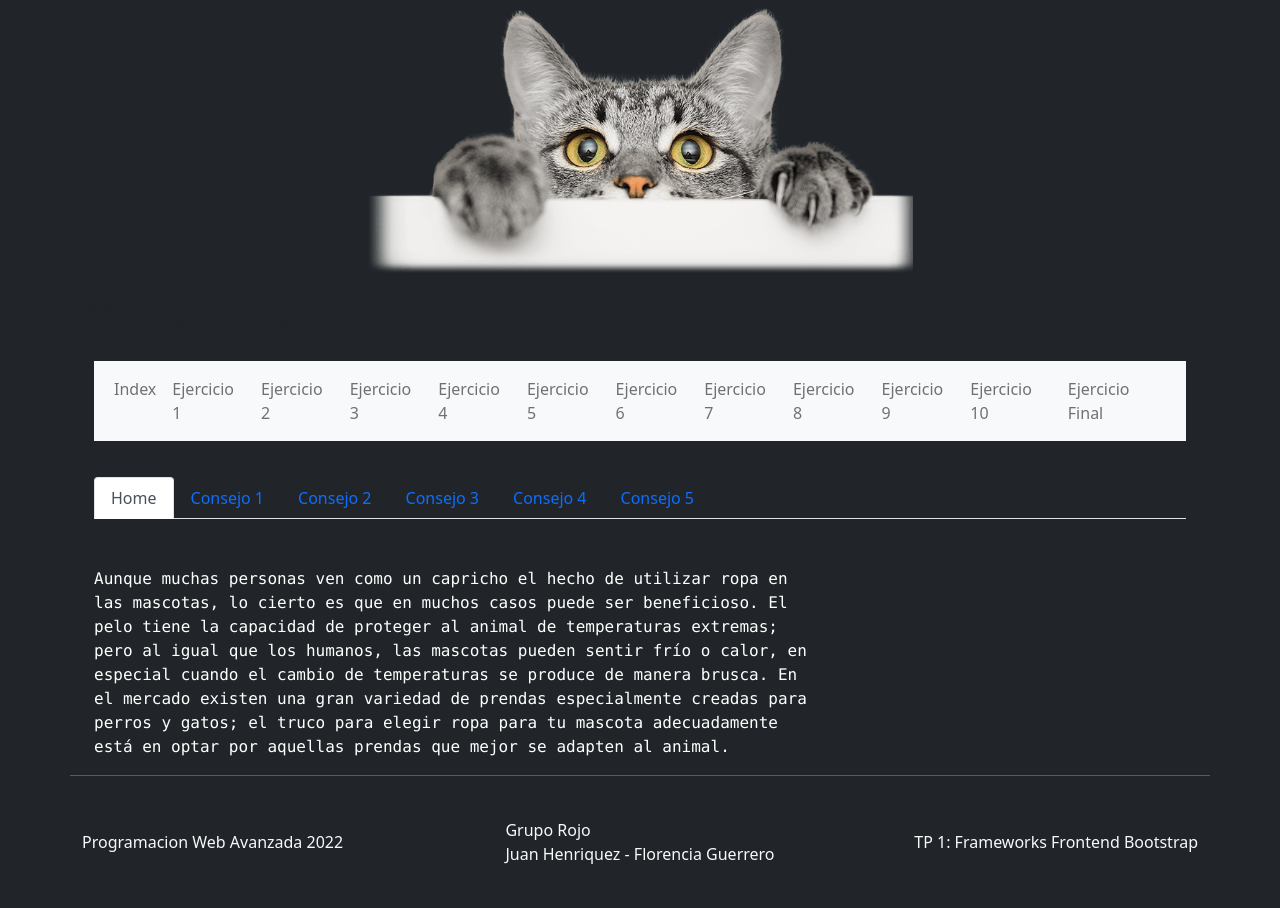
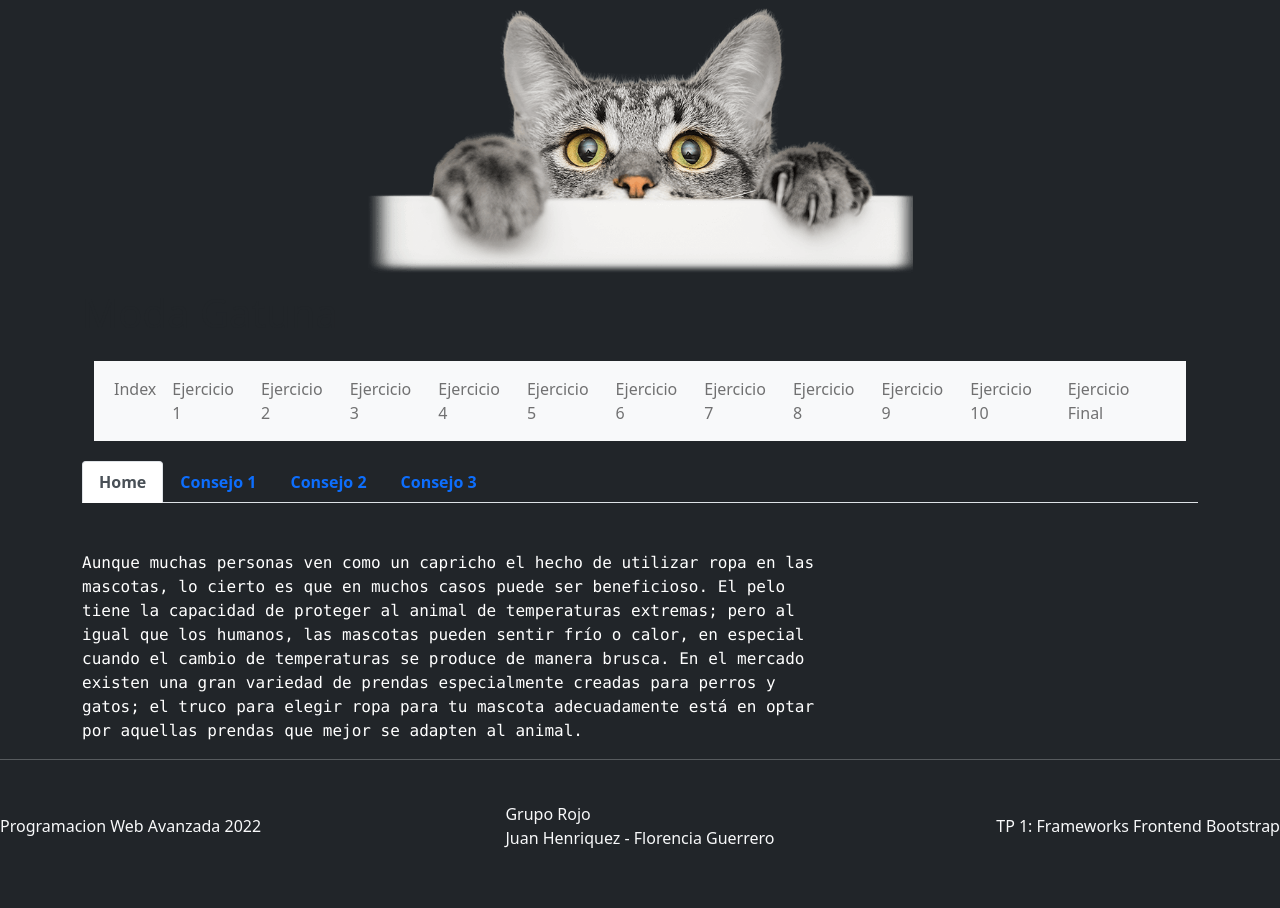
Before and after one commit to fr21g/PWA-TP2, a PHP site: page /ejercicio7.php in a window 1280 px wide. After the commit the page ends 848 px from the top, so only its background shows below. Run offline with PHP 8.4, Linux system fonts and the light colour scheme; some libraries are stand-ins or nearby versions; some web fonts are replaced.

Commit message:
ejercicio2

```diff
--- a/ejercicio7.php
+++ b/ejercicio7.php
@@ -4,84 +4,45 @@
 
 include_once('estructura/encabezado.php');
 ?>
-    <script src="https://code.jquery.com/jquery-3.2.1.slim.min.js"
-    integrity="sha384-KJ3o2DKtIkvYIK3UENzmM7KCkRr/rE9/Qpg6aAZGJwFDMVNA/GpGFF93hXpG5KkN"
-    crossorigin="anonymous"></script>
-    <script src="https://cdnjs.cloudflare.com/ajax/libs/popper.js/1.12.9/umd/popper.min.js"
-    integrity="sha384-ApNbgh9B+Y1QKtv3Rn7W3mgPxhU9K/ScQsAP7hUibX39j7fakFPskvXusvfa0b4Q"
-    crossorigin="anonymous"></script>
-    <script src="https://maxcdn.bootstrapcdn.com/bootstrap/4.0.0/js/bootstrap.min.js"
-    integrity="sha384-JZR6Spejh4U02d8jOt6vLEHfe/JQGiRRSQQxSfFWpi1MquVdAyjUar5+76PVCmYl"
-    crossorigin="anonymous"></script>
+
 <style>
     p{
         color:white;
     }
 </style>
+
 <div class="container">
-    <div class="container">
-        <ul class="nav nav-tabs mt-3">
-            <li class="nav-item">
-                <a class="nav-link active" data-toggle="tab" href="#home">Home</a>
+    <ul class="nav nav-tabs mb-3" id="myTab" role="tablist">
+        <li class="nav-item" role="presentation">
+            <button class="nav-link active link-primary fw-bolder" id="home-tab" data-bs-toggle="tab" data-bs-target="#home" type="button" role="tab" aria-controls="home" aria-selected="true" value="0">Home</button>
         </li>
-            <li class="nav-item">
-                <a class="nav-link" data-toggle="tab" href="#menu1">Consejo 1</a>
+        <li class="nav-item" role="presentation">
+            <button class="nav-link link-primary fw-bolder" id="consejo1-tab" data-bs-toggle="tab" data-bs-target="#consejo1" type="button" role="tab" aria-controls="consejo1" aria-selected="false" value="1">Consejo 1</button>
         </li>
-            <li class="nav-item">
-                <a class="nav-link" data-toggle="tab" href="#menu2">Consejo 2</a>
+        <li class="nav-item" role="presentation">
+            <button class="nav-link link-primary fw-bolder" id="consejo2-tab" data-bs-toggle="tab" data-bs-target="#consejo2" type="button" role="tab" aria-controls="consejo2" aria-selected="false" value="2">Consejo 2</button>
         </li>
-            <li class="nav-item">
-                <a class="nav-link" data-toggle="tab" href="#menu3">Consejo 3</a>
-            </li>
-            <li class="nav-item">
-                <a class="nav-link" data-toggle="tab" href="#menu4">Consejo 4</a>
-            </li>
-            <li class="nav-item">
-                <a class="nav-link" data-toggle="tab" href="#menu5">Consejo 5</a>
+        <li class="nav-item" role="presentation">
+            <button class="nav-link link-primary fw-bolder" id="consejo3-tab" data-bs-toggle="tab" data-bs-target="#consejo3" type="button" role="tab" aria-controls="consejo3" aria-selected="false" value="3">Consejo 3</button>
         </li>
     </ul>
-        <div class="tab-content">
-            <div class="tab-pane fade show active" id="home">
-                <p class="mt-5 col-8 font-monospace">
-                Aunque muchas personas ven como un capricho el hecho de utilizar ropa en las mascotas, lo cierto es que en muchos casos puede ser beneficioso.
-                El pelo tiene la capacidad de proteger al animal de temperaturas extremas; pero al igual que los humanos, las mascotas pueden sentir frío o calor, en especial cuando el cambio de temperaturas se produce de manera brusca. En el mercado existen una gran variedad de prendas especialmente creadas para perros y gatos; el truco para elegir ropa para tu mascota adecuadamente está en optar por aquellas prendas que mejor se adapten al animal.
-                </p>
+    <div class="tab-content" id="myTabContent">
+        <div class="tab-pane fade active show" id="home" role="tabpanel" aria-labelledby="home-tab">
+
         </div>
-            <div class="tab-pane fade" id="menu1">
-                <h3 class="mt-5 mb-3 text-uppercase">La comodidad</h3>
-                <p class="col-8 font-monospace">
-                Es fundamental que la ropa no limite los movimientos del animal, haciéndolo sentir incómodo. Para ello es importante conocer la talla exacta. Se puede calcular midiendo el largo de su espalda, el contorno de su pecho y del cuello, o simplemente llevándolos en el momento de hacer la compra.
-                </p>
+        <div class="tab-pane fade" id="consejo1" role="tabpanel" aria-labelledby="consejo1-tab">
+
         </div>
-            <div class="tab-pane fade" id="menu2">
-                <h3 class="mt-5 mb-3 text-uppercase">La tela</h3>
-                <p class="col-8 font-monospace">
-                El tipo de tela elegido para la ropa de nuestras mascotas es realmente importante. Existen prendas realizadas con telas hipoalergénicas como por ejemplo el jersey de algodón. Siempre se recomienda que el algodón esté presente, ya sea en toda la prenda o al menos en su parte interior, ya que muchas otras telas pueden llegar a provocar alergia o picazón.
-                </p>
+        <div class="tab-pane fade" id="consejo2" role="tabpanel" aria-labelledby="consejo2-tab">
+
         </div>
-            <div class="tab-pane fade" id="menu3">
-                <h3 class="mt-5 mb-3 text-uppercase">La época del año</h3>
-                <p class="col-8 font-monospace">
-                Si tu perro o gato pasa mucho tiempo al aire libre durante el invierno, se aconseja optar por un abrigo. En cambio, si durante las épocas más frías del año el animal suele quedarse en casa y buscas una prenda para el verano, la mejor opción será elegir una más ligera y fina.
-                </p>
+        <div class="tab-pane fade" id="consejo3" role="tabpanel" aria-labelledby="consejo3-tab">
+
         </div>
-            <div class="tab-pane fade" id="menu4">
-                <h3 class="mt-5 mb-3 text-uppercase">Las costuras</h3>
-                <p class="col-8 font-monospace">
-                Mientras que muchas prendas vienen con costuras bien realizadas, otras no cuentan con buenas terminaciones. Esto puede molestar a los animales, haciendo que su cuello se irrite por el roce. Por eso antes de elegir ropa para tu mascota deberás revisar las costuras en cuello y puños
-                </p>
-            </div>
-            <div class="tab-pane fade" id="menu5">
-                <h3 class="mt-5 mb-3 text-uppercase">La durabilidad</h3>
-                <p class="col-8 font-monospace">
-                Al igual que los niños, los animales suelen jugar y ensuciarse. En el momento de elegir deberás tener en cuenta que la ropa para mascotas pueda lavarse sin problema alguno. Se recomienda evitar telas que se puedan reducir tras el lavado, además la prenda deberá ser fácil de colocar y sacar para evitarle molestias.
-                </p>
     </div>
 </div>
 
-        </div>
-
-
+<script src="js/fe2.js"></script>
 <?php
 include_once('estructura/pie.php');
 
--- a/estructura/encabezado.php
+++ b/estructura/encabezado.php
@@ -8,15 +8,16 @@
     <link rel="stylesheet" href="bootstrap-5.1.-dist/js/bootstrap.bundle.min.js"> -->
     <link rel="stylesheet" href="css/bootstrap.min.css">
     <link rel="stylesheet" href="js/bootstrap.bundle.min.js">
+    <script src="js/bootstrap.js"></script>
     <script type="text/javascript" src="js/jquery-3.6.0.min.js"></script>
     <link rel="preconnect" href="https://fonts.googleapis.com">
-<link rel="preconnect" href="https://fonts.gstatic.com" crossorigin>
-<link href="https://fonts.googleapis.com/css2?family=Square+Peg&display=swap" rel="stylesheet">
-<style>
+    <link rel="preconnect" href="https://fonts.gstatic.com" crossorigin>
+    <link href="https://fonts.googleapis.com/css2?family=Square+Peg&display=swap" rel="stylesheet">
+    <style>
 
 
-</style>
-    <title>Ejercicio 0</title>
+    </style>
+        <title>Ejercicio 0</title>
 </head>
 
 
--- /dev/null
+++ b/js/fe2.js
@@ -0,0 +1,30 @@
+function getJSON(idTab) {
+    //Se recupera json
+    $.getJSON('jsonEj2.json', function(data) {
+        var html = "";
+        var titulo = data[idTab]['titulo'];
+        var nombTab = data[idTab]['tab'];
+
+        html += "<h3 class='mt-5 mb-3 text-uppercase text-white'>" + titulo + "</h3>"
+        html += "<p class='col-8 font-monospace'>" + data[idTab]['texto'] + "</p>"
+            //html += "<p class='text'>" + data[idTab]['texto'] + "<hr> </p> <div class='row text-center '>";
+
+
+        //html += "</div>";
+
+        $('#' + nombTab).html(html);
+    });
+}
+
+
+$(document).ready(function() {
+    //carga inicial
+    getJSON(0);
+
+    //se escucha el click en los tabs
+    $('.nav-link').on('click', function() {
+        //recuperar el id del tab
+        var idTab = $(this).val();
+        getJSON(idTab);
+    });
+});
--- /dev/null
+++ b/jsonEj2.json
@@ -0,0 +1,26 @@
+[
+    {
+        "id": 0,
+        "tab": "home",
+        "titulo": "",
+        "texto": "Aunque muchas personas ven como un capricho el hecho de utilizar ropa en las mascotas, lo cierto es que en muchos casos puede ser beneficioso. El pelo tiene la capacidad de proteger al animal de temperaturas extremas; pero al igual que los humanos, las mascotas pueden sentir frío o calor, en especial cuando el cambio de temperaturas se produce de manera brusca. En el mercado existen una gran variedad de prendas especialmente creadas para perros y gatos; el truco para elegir ropa para tu mascota adecuadamente está en optar por aquellas prendas que mejor se adapten al animal. "
+    },
+    {
+        "id": 1,
+        "tab": "consejo1",
+        "titulo": "La comodidad",
+        "texto": "Es fundamental que la ropa no limite los movimientos del animal, haciéndolo sentir incómodo. Para ello es importante conocer la talla exacta. Se puede calcular midiendo el largo de su espalda, el contorno de su pecho y del cuello, o simplemente llevándolos en el momento de hacer la compra."
+    },
+    {
+        "id": 2,
+        "tab": "consejo2",
+        "titulo": "La tela",
+        "texto": "El tipo de tela elegido para la ropa de nuestras mascotas es realmente importante. Existen prendas realizadas con telas hipoalergénicas como por ejemplo el jersey de algodón. Siempre se recomienda que el algodón esté presente, ya sea en toda la prenda o al menos en su parte interior, ya que muchas otras telas pueden llegar a provocar alergia o picazón."
+    },
+    {
+        "id": 3,
+        "tab": "consejo3",
+        "titulo": "La época del año",
+        "texto": "Si tu perro o gato pasa mucho tiempo al aire libre durante el invierno, se aconseja optar por un abrigo. En cambio, si durante las épocas más frías del año el animal suele quedarse en casa y buscas una prenda para el verano, la mejor opción será elegir una más ligera y fina. "
+    }
+]
```
Lines whose indentation alone changed are shown as unchanged.
